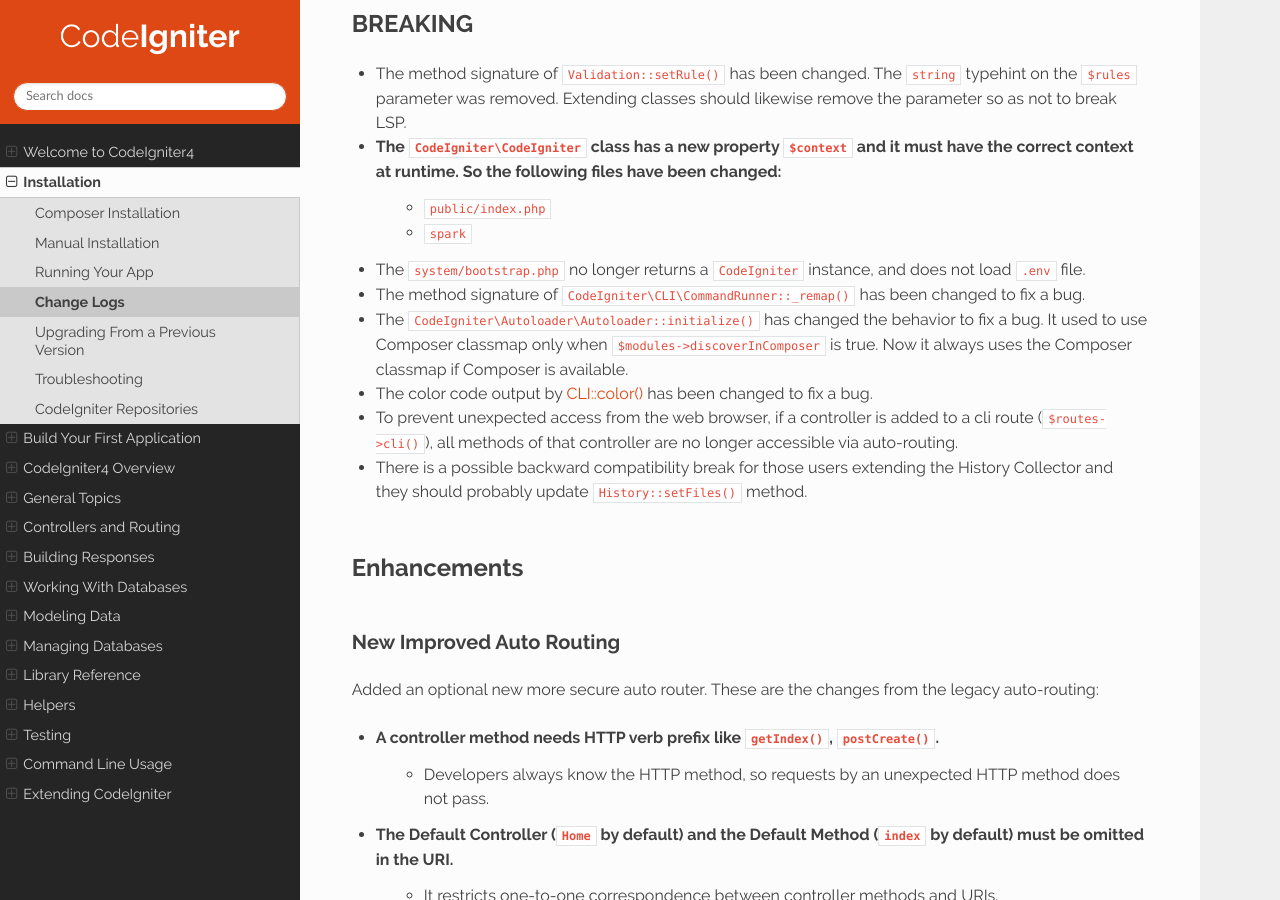
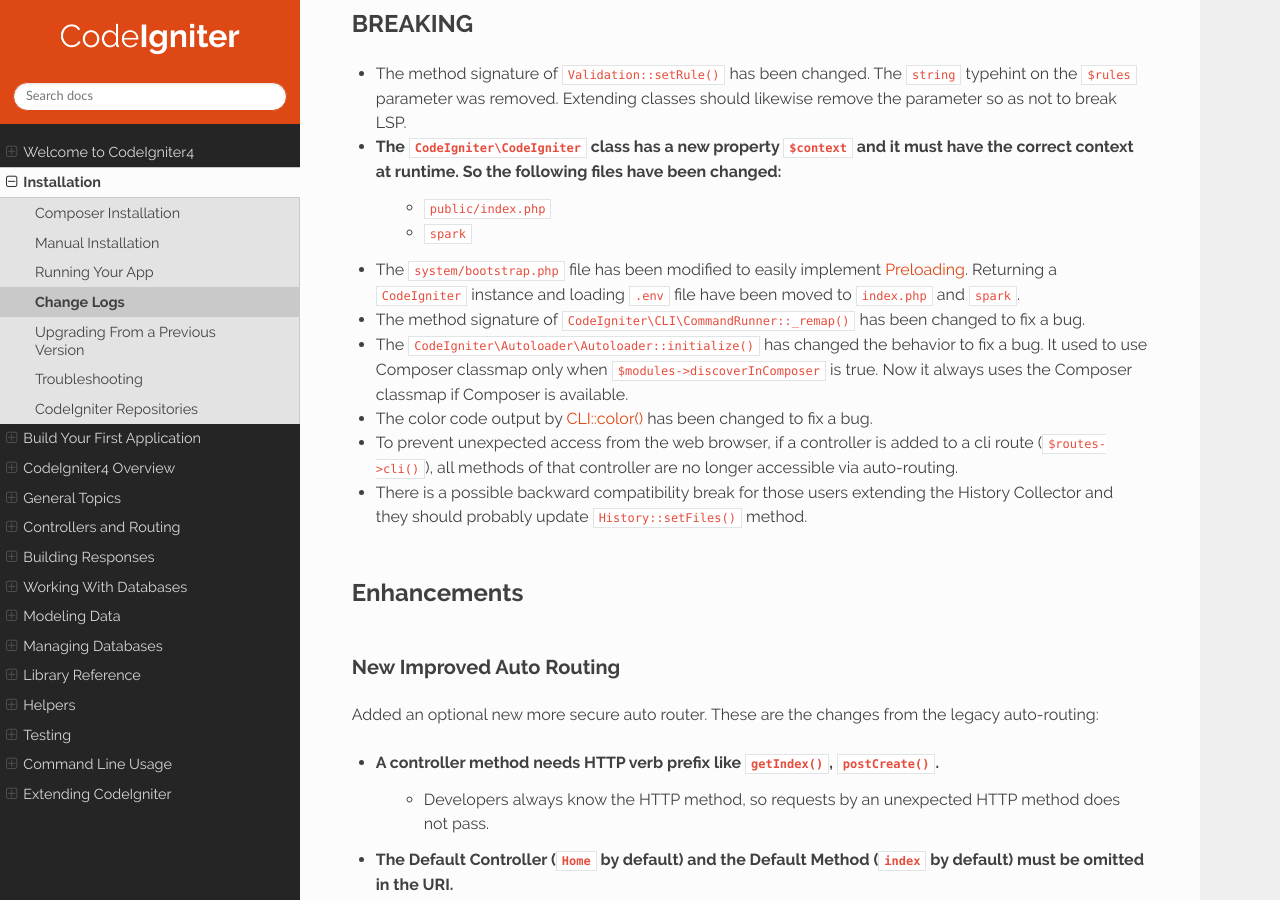
Before and after one commit to NEKOGET/ci4_user_guide_src, a Sphinx documentation site: the page built from source/changelogs/v4.2.0.rst, in a window 1280 px wide and 900 px high, scrolled down 483 px. Built offline with Sphinx 7.4.7 and the Read the Docs theme 2.0.0, drawn with Linux system fonts in a browser that asks for light colours; cross-references to code outside the pages are shown as plain code.

Commit message:
docs: add why or so

```diff
--- a/source/changelogs/v4.2.0.rst
+++ b/source/changelogs/v4.2.0.rst
@@ -16,7 +16,7 @@ BREAKING
 - The ``CodeIgniter\CodeIgniter`` class has a new property ``$context`` and it must have the correct context at runtime. So the following files have been changed:
     - ``public/index.php``
     - ``spark``
-- The ``system/bootstrap.php`` no longer returns a ``CodeIgniter`` instance, and does not load ``.env`` file.
+- The ``system/bootstrap.php`` file has been modified to easily implement `Preloading <https://www.php.net/manual/en/opcache.preloading.php>`_. Returning a ``CodeIgniter`` instance and loading ``.env`` file have been moved to ``index.php`` and ``spark``.
 - The method signature of ``CodeIgniter\CLI\CommandRunner::_remap()`` has been changed to fix a bug.
 - The ``CodeIgniter\Autoloader\Autoloader::initialize()`` has changed the behavior to fix a bug. It used to use Composer classmap only when ``$modules->discoverInComposer`` is true. Now it always uses the Composer classmap if Composer is available.
 - The color code output by :ref:`CLI::color() <cli-library-color>` has been changed to fix a bug.
--- a/source/installation/upgrade_420.rst
+++ b/source/installation/upgrade_420.rst
@@ -24,7 +24,7 @@ The following files received significant changes and
 Breaking Changes
 ****************
 
-- The ``system/bootstrap.php`` file no longer returns a ``CodeIgniter`` instance, and does not load the ``.env`` file (now handled in ``index.php`` and ``spark``). If you have code that expects these behaviors it will no longer work and must be modified.
+- The ``system/bootstrap.php`` file no longer returns a ``CodeIgniter`` instance, and does not load the ``.env`` file (now handled in ``index.php`` and ``spark``). If you have code that expects these behaviors it will no longer work and must be modified. This has been changed to make `Preloading <https://www.php.net/manual/en/opcache.preloading.php>`_ easier to implement.
 
 Breaking Enhancements
 *********************
```
